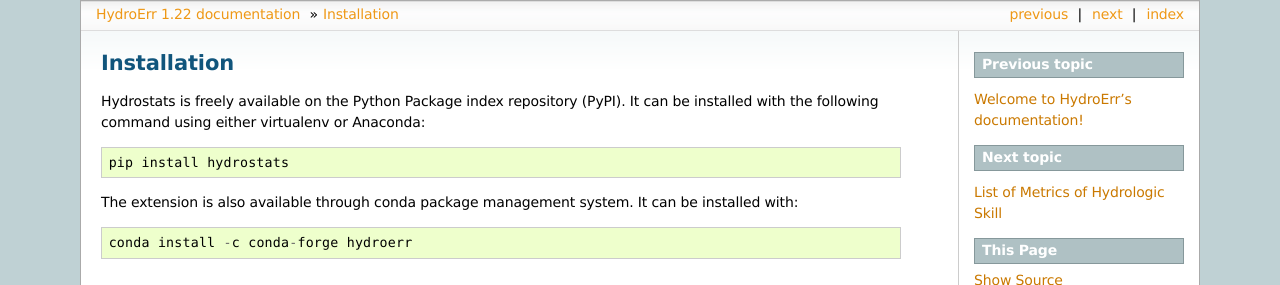
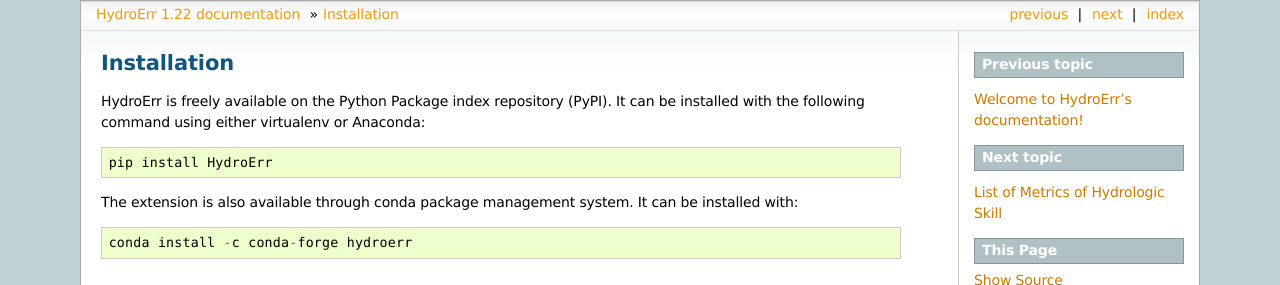
Before and after one commit to BYU-Hydroinformatics/HydroErr, a Sphinx documentation site: the page built from docs/installation.rst, in a window 1280 px wide. Shown: the top 285 px of the page. Built offline with Sphinx 7.4.7, drawn with Linux system fonts in a browser that asks for light colours.

```diff
--- a/docs/installation.rst
+++ b/docs/installation.rst
@@ -1,9 +1,10 @@
 Installation
 ============
-Hydrostats is freely available on the Python Package index repository (PyPI). It can be installed
+
+HydroErr is freely available on the Python Package index repository (PyPI). It can be installed
 with the following command using either virtualenv or Anaconda::
 
-   pip install hydrostats
+   pip install HydroErr
 
 The extension is also available through conda package management system. It can be installed with::
 
```
